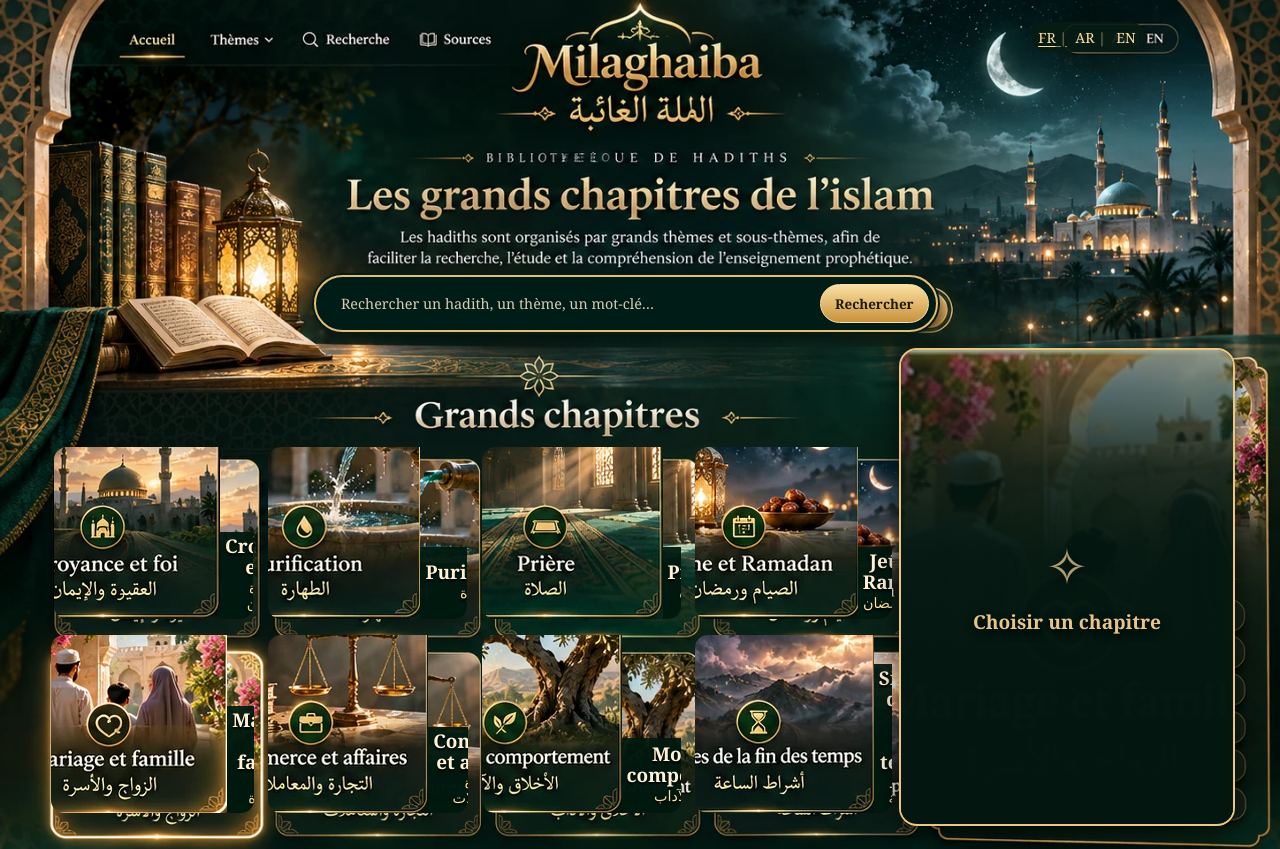
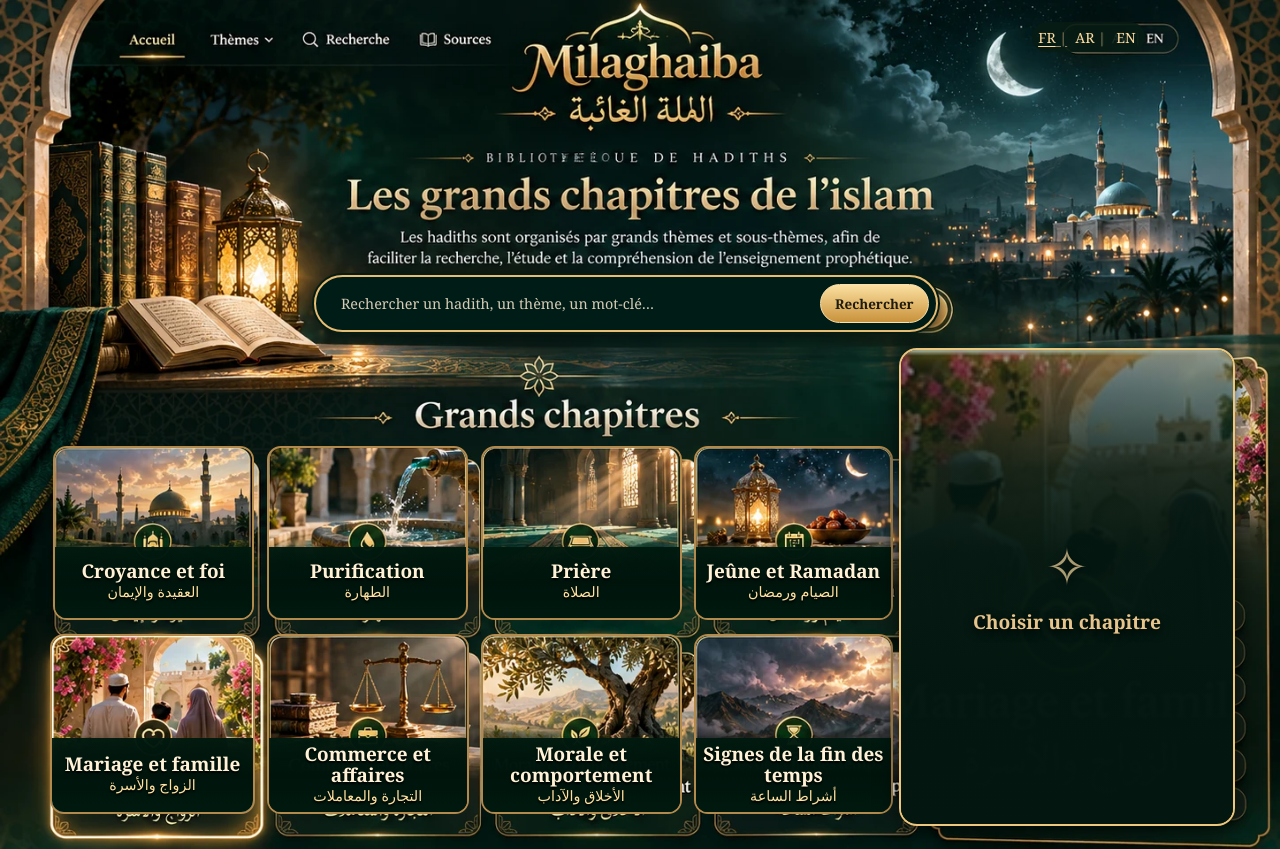
Before and after one commit to abab508/newhadith, a React (Vite) app: page / in a window 1280 px wide. Shown: the top 849 px of the page. Built offline with nearby package versions, Linux system fonts and the light colour scheme.

Commit message:
style: replace baked-in static glow with temporary gold outline on hovered chapter

```diff
--- a/src/style.css
+++ b/src/style.css
@@ -119,3 +119,56 @@
 .mobile-card .card-caption strong{font-size:clamp(11px,2.5vw,18px)}
 .mobile-card .card-caption>span{font-size:clamp(10px,2.2vw,16px)}
 @media (max-width:800px){.mobile-card .card-caption{display:flex}}
+
+/* Les images de chapitre deviennent des calques opaques au-dessus de la
+   maquette de référence : l'ancien halo figé de Mariage est masqué. */
+.desktop-art .hotspot {
+ background:#061e16;
+ box-shadow:none;
+ border:2px solid #b38a4d;
+ border-radius:14px;
+ isolation:isolate;
+ transform:none;
+ overflow:hidden;
+}
+.desktop-art .hotspot .chapter-art {
+ display:block;
+ position:absolute;
+ inset:0;
+ width:100%;
+ height:100%;
+ object-fit:cover;
+ object-position:center;
+ z-index:0;
+ pointer-events:none;
+}
+.desktop-art .hotspot .card-caption {
+ position:absolute;
+ inset-inline:0;
+ bottom:0;
+ z-index:1;
+ min-height:42%;
+ background:linear-gradient(180deg,#00190ff5,#00140c 50%,#00190fff);
+}
+.desktop-art .hotspot:hover,
+.desktop-art .hotspot.hovered,
+.desktop-art .hotspot:focus-visible {
+ border-color:#ffe4a2;
+ box-shadow:0 0 0 2px #ffe4a2,0 0 24px 6px #f5c06d9e,inset 0 0 12px #f6d3828f;
+ transform:translateY(-2px);
+}
+.desktop-art .hotspot.selected:not(:hover):not(:focus-visible) {
+ border-color:#b38a4d;
+ box-shadow:none;
+ transform:none;
+}
+.desktop-art .hotspot .chapter-art {transition:filter .3s ease,transform .35s ease}
+.desktop-art .hotspot.hovered .chapter-art,
+.desktop-art .hotspot:hover .chapter-art {filter:brightness(1.08);transform:scale(1.025)}
+/* Le panneau reste un endroit distinct où lire les sous-thèmes :
+   aucun thème ne demeure entouré une fois que la souris quitte sa carte. */
+.desktop-art .hotspot:not(.hovered):not(:focus-visible){box-shadow:none}
+@media(max-width:800px){
+ .mobile-card .chapter-art{position:relative;display:block;width:100%;height:auto;aspect-ratio:1.11;object-fit:cover}
+ .mobile-card.selected{border-color:#ffe4a2;box-shadow:0 0 18px #f5c06d9e}
+}
```
